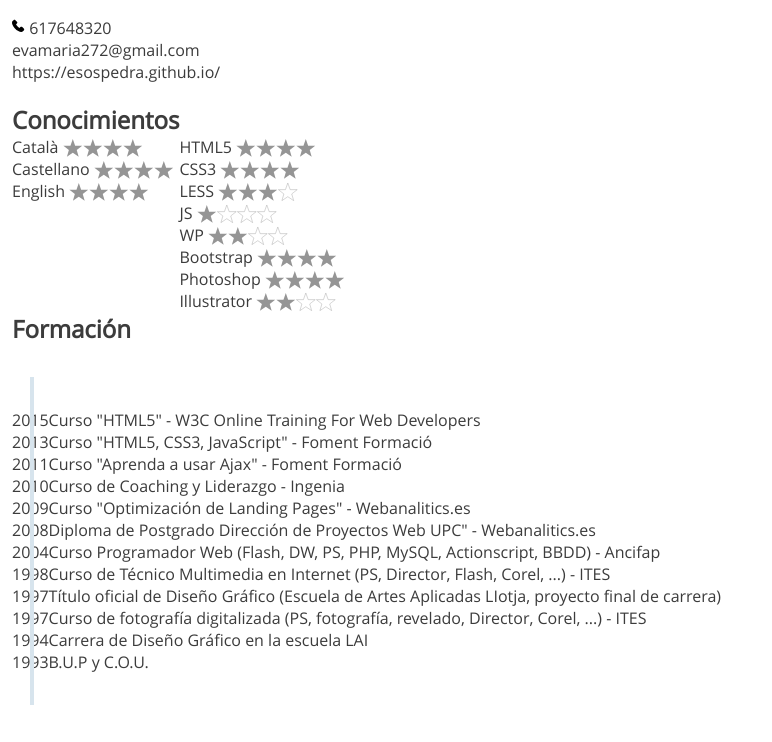
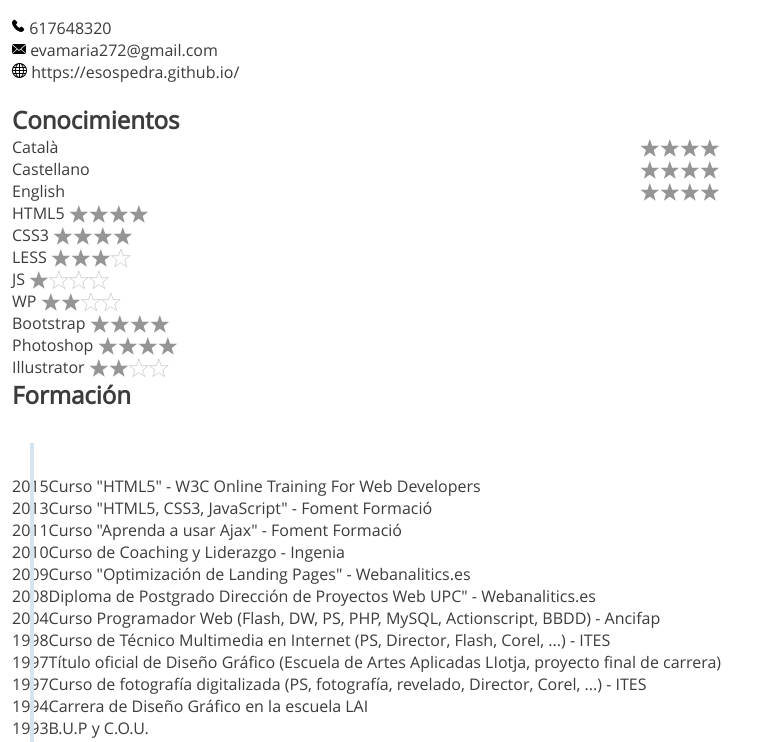
Before and after one commit to esospedra/esospedra.github.io, a plain HTML site: page index.html in a window 1280 px wide. Shown: the part 57-799 px from the top of the page, without its empty margins (0-772 px from the left). Drawn offline with nearby package versions, Linux system fonts and the light colour scheme.

Commit message:
table cell

```diff
--- a/css/style.css
+++ b/css/style.css
@@ -78,6 +78,7 @@ ul {
 .cv-contact {
 	margin:20px 0;
 }
+
 .cv-telephone {
 
 }
@@ -94,13 +95,26 @@ ul {
 
 .cv-table {
 	display:table;
+	width:100%;
 }
 .cv-row {
 	display:table-row;
 }
 .cv-cell{
 	display:table-cell;
+	width:50%;
 }
+
+
+
+
+
+
+
+
+
+
+
 
 /*timeline*/
 .cv-timeline {
--- a/index.html
+++ b/index.html
@@ -18,15 +18,11 @@
 				});
 			});
 		</script>
-
 	</head>
-
 
 	<body>
 		<div class="main">
 			<!--<h1 style="">WEB EN CONSTRUCCIÓN - DISCULPEN LAS MOLESTIAS</h1>-->
-
-
 
 			<div class="container">
 				<section>
@@ -46,20 +42,37 @@
 								c56.575,67.555,124.646,120.9,202.405,158.488c29.708,14.079,69.362,30.741,113.666,33.583c2.713,0.129,5.555,0.259,8.138,0.259
 								c29.838,0,54.896-10.722,74.529-32.034c0.129-0.258,0.388-0.387,0.517-0.646c6.717-8.138,14.467-15.5,22.604-23.379
 								c5.554-5.296,11.237-10.851,16.792-16.663c12.787-13.304,19.504-28.804,19.504-44.691c0-16.017-6.846-31.388-19.892-44.304
-								L483.673,469.112z"/></svg> 617648320
-						</li>
-						<li class="cv-mail">evamaria272@gmail.com</li>
-						<li class="cv-url">https://esospedra.github.io/</li>
+								L483.673,469.112z"/></svg> 617648320</li>
+
+						<li class="cv-mail">
+							<svg width="14px" height="14px" viewBox="0 0 14 14"><path style="fill:#030104;" d="M7,9L5.268,7.484l-4.952,4.245C0.496,11.896,0.739,12,1.007,12h11.986 c0.267,0,0.509-0.104,0.688-0.271L8.732,7.484L7,9z"/>
+								<path style="fill:#030104;" d="M13.684,2.271C13.504,2.103,13.262,2,12.993,2H1.007C0.74,2,0.498,2.104,0.318,2.273L7,8 L13.684,2.271z"/>
+								<polygon style="fill:#030104;" points="0,2.878 0,11.186 4.833,7.079 "/>
+								<polygon style="fill:#030104;" points="9.167,7.079 14,11.186 14,2.875 "/></svg> evamaria272@gmail.com</li>
+
+						<li class="cv-url">
+							<svg width="15px" height="15px" viewBox="0 0 15 15"><path style="fill:#030104;" d="M14.982,7C14.736,3.256,11.744,0.263,8,0.017V0H7.5H7v0.017C3.256,0.263,0.263,3.256,0.017,7H0v0.5
+								V8h0.017C0.263,11.744,3.256,14.736,7,14.982V15h0.5H8v-0.018c3.744-0.246,6.736-3.238,6.982-6.982H15V7.5V7H14.982z M4.695,1.635
+								C4.212,2.277,3.811,3.082,3.519,4H2.021C2.673,2.983,3.599,2.16,4.695,1.635z M1.498,5h1.758C3.122,5.632,3.037,6.303,3.01,7H1.019
+								C1.072,6.296,1.238,5.623,1.498,5z M1.019,8H3.01c0.027,0.697,0.112,1.368,0.246,2H1.498C1.238,9.377,1.072,8.704,1.019,8z
+								 M2.021,11h1.497c0.292,0.918,0.693,1.723,1.177,2.365C3.599,12.84,2.673,12.018,2.021,11z M7,13.936
+								C5.972,13.661,5.087,12.557,4.55,11H7V13.936z M7,10H4.269C4.128,9.377,4.039,8.704,4.01,8H7V10z M7,7H4.01
+								c0.029-0.704,0.118-1.377,0.259-2H7V7z M7,4H4.55C5.087,2.443,5.972,1.339,7,1.065V4z M12.979,4h-1.496
+								c-0.293-0.918-0.693-1.723-1.178-2.365C11.4,2.16,12.327,2.983,12.979,4z M8,1.065C9.027,1.339,9.913,2.443,10.45,4H8V1.065z M8,5
+								h2.73c0.142,0.623,0.229,1.296,0.26,2H8V5z M8,8h2.99c-0.029,0.704-0.118,1.377-0.26,2H8V8z M8,13.936V11h2.45
+								C9.913,12.557,9.027,13.661,8,13.936z M10.305,13.365c0.483-0.643,0.885-1.447,1.178-2.365h1.496
+								C12.327,12.018,11.4,12.84,10.305,13.365z M13.502,10h-1.758c0.134-0.632,0.219-1.303,0.246-2h1.99
+								C13.928,8.704,13.762,9.377,13.502,10z M11.99,7c-0.027-0.697-0.112-1.368-0.246-2h1.758c0.26,0.623,0.426,1.296,0.479,2H11.99z"/></svg> https://esospedra.github.io/</li>
 					</ul>
 				</section>
 
-				<article class="cv-table">
+				<article>
 					<h1>Conocimientos</h1>
-					<div class="cv-row">
-						<ul class="cv-cell">
-							<li><p>Català <svg width="20" height="20" viewBox="0 0 51 48" class="star"><path fill="#959595" d="m25,1 6,17h18l-14,11 5,17-15-10-15,10 5-17-14-11h18z"/></svg><svg width="20" height="20" viewBox="0 0 51 48" class="star"><path fill="#959595" d="m25,1 6,17h18l-14,11 5,17-15-10-15,10 5-17-14-11h18z"/></svg><svg width="20" height="20" viewBox="0 0 51 48" class="star"><path fill="#959595" d="m25,1 6,17h18l-14,11 5,17-15-10-15,10 5-17-14-11h18z"/></svg><svg width="20" height="20" viewBox="0 0 51 48" class="star"><path fill="#959595" d="m25,1 6,17h18l-14,11 5,17-15-10-15,10 5-17-14-11h18z"/></svg></p></li>
-							<li><p>Castellano <svg width="20" height="20" viewBox="0 0 51 48" class="star"><path fill="#959595" d="m25,1 6,17h18l-14,11 5,17-15-10-15,10 5-17-14-11h18z"/></svg><svg width="20" height="20" viewBox="0 0 51 48" class="star"><path fill="#959595" d="m25,1 6,17h18l-14,11 5,17-15-10-15,10 5-17-14-11h18z"/></svg><svg width="20" height="20" viewBox="0 0 51 48" class="star"><path fill="#959595" d="m25,1 6,17h18l-14,11 5,17-15-10-15,10 5-17-14-11h18z"/></svg><svg width="20" height="20" viewBox="0 0 51 48" class="star"><path fill="#959595" d="m25,1 6,17h18l-14,11 5,17-15-10-15,10 5-17-14-11h18z"/></svg></p></li>
-							<li><p>English <svg width="20" height="20" viewBox="0 0 51 48" class="star"><path fill="#959595" d="m25,1 6,17h18l-14,11 5,17-15-10-15,10 5-17-14-11h18z"/></svg><svg width="20" height="20" viewBox="0 0 51 48" class="star"><path fill="#959595" d="m25,1 6,17h18l-14,11 5,17-15-10-15,10 5-17-14-11h18z"/></svg><svg width="20" height="20" viewBox="0 0 51 48" class="star"><path fill="#959595" d="m25,1 6,17h18l-14,11 5,17-15-10-15,10 5-17-14-11h18z"/></svg><svg width="20" height="20" viewBox="0 0 51 48" class="star"><path fill="#959595" d="m25,1 6,17h18l-14,11 5,17-15-10-15,10 5-17-14-11h18z"/></svg></p></li>
+					<div>
+						<ul class="cv-table">
+							<li class="cv-row"><p class="cv-cell">Català</p><p class="cv-cell"><svg width="20" height="20" viewBox="0 0 51 48" class="star"><path fill="#959595" d="m25,1 6,17h18l-14,11 5,17-15-10-15,10 5-17-14-11h18z"/></svg><svg width="20" height="20" viewBox="0 0 51 48" class="star"><path fill="#959595" d="m25,1 6,17h18l-14,11 5,17-15-10-15,10 5-17-14-11h18z"/></svg><svg width="20" height="20" viewBox="0 0 51 48" class="star"><path fill="#959595" d="m25,1 6,17h18l-14,11 5,17-15-10-15,10 5-17-14-11h18z"/></svg><svg width="20" height="20" viewBox="0 0 51 48" class="star"><path fill="#959595" d="m25,1 6,17h18l-14,11 5,17-15-10-15,10 5-17-14-11h18z"/></svg></p></li>
+							<li class="cv-row"><p class="cv-cell">Castellano</p><p class="cv-cell"><svg width="20" height="20" viewBox="0 0 51 48" class="star"><path fill="#959595" d="m25,1 6,17h18l-14,11 5,17-15-10-15,10 5-17-14-11h18z"/></svg><svg width="20" height="20" viewBox="0 0 51 48" class="star"><path fill="#959595" d="m25,1 6,17h18l-14,11 5,17-15-10-15,10 5-17-14-11h18z"/></svg><svg width="20" height="20" viewBox="0 0 51 48" class="star"><path fill="#959595" d="m25,1 6,17h18l-14,11 5,17-15-10-15,10 5-17-14-11h18z"/></svg><svg width="20" height="20" viewBox="0 0 51 48" class="star"><path fill="#959595" d="m25,1 6,17h18l-14,11 5,17-15-10-15,10 5-17-14-11h18z"/></svg></p></li>
+							<li class="cv-row"><p class="cv-cell">English</p><p class="cv-cell"><svg width="20" height="20" viewBox="0 0 51 48" class="star"><path fill="#959595" d="m25,1 6,17h18l-14,11 5,17-15-10-15,10 5-17-14-11h18z"/></svg><svg width="20" height="20" viewBox="0 0 51 48" class="star"><path fill="#959595" d="m25,1 6,17h18l-14,11 5,17-15-10-15,10 5-17-14-11h18z"/></svg><svg width="20" height="20" viewBox="0 0 51 48" class="star"><path fill="#959595" d="m25,1 6,17h18l-14,11 5,17-15-10-15,10 5-17-14-11h18z"/></svg><svg width="20" height="20" viewBox="0 0 51 48" class="star"><path fill="#959595" d="m25,1 6,17h18l-14,11 5,17-15-10-15,10 5-17-14-11h18z"/></svg></p></li>
 						</ul>
 						<ul class="cv-cell">
 							<li><p>HTML5 <svg width="20" height="20" viewBox="0 0 51 48" class="star"><path fill="#959595" d="m25,1 6,17h18l-14,11 5,17-15-10-15,10 5-17-14-11h18z"/></svg><svg width="20" height="20" viewBox="0 0 51 48" class="star"><path fill="#959595" d="m25,1 6,17h18l-14,11 5,17-15-10-15,10 5-17-14-11h18z"/></svg><svg width="20" height="20" viewBox="0 0 51 48" class="star"><path fill="#959595" d="m25,1 6,17h18l-14,11 5,17-15-10-15,10 5-17-14-11h18z"/></svg><svg width="20" height="20" viewBox="0 0 51 48" class="star"><path fill="#959595" d="m25,1 6,17h18l-14,11 5,17-15-10-15,10 5-17-14-11h18z"/></svg></p></li>
```
